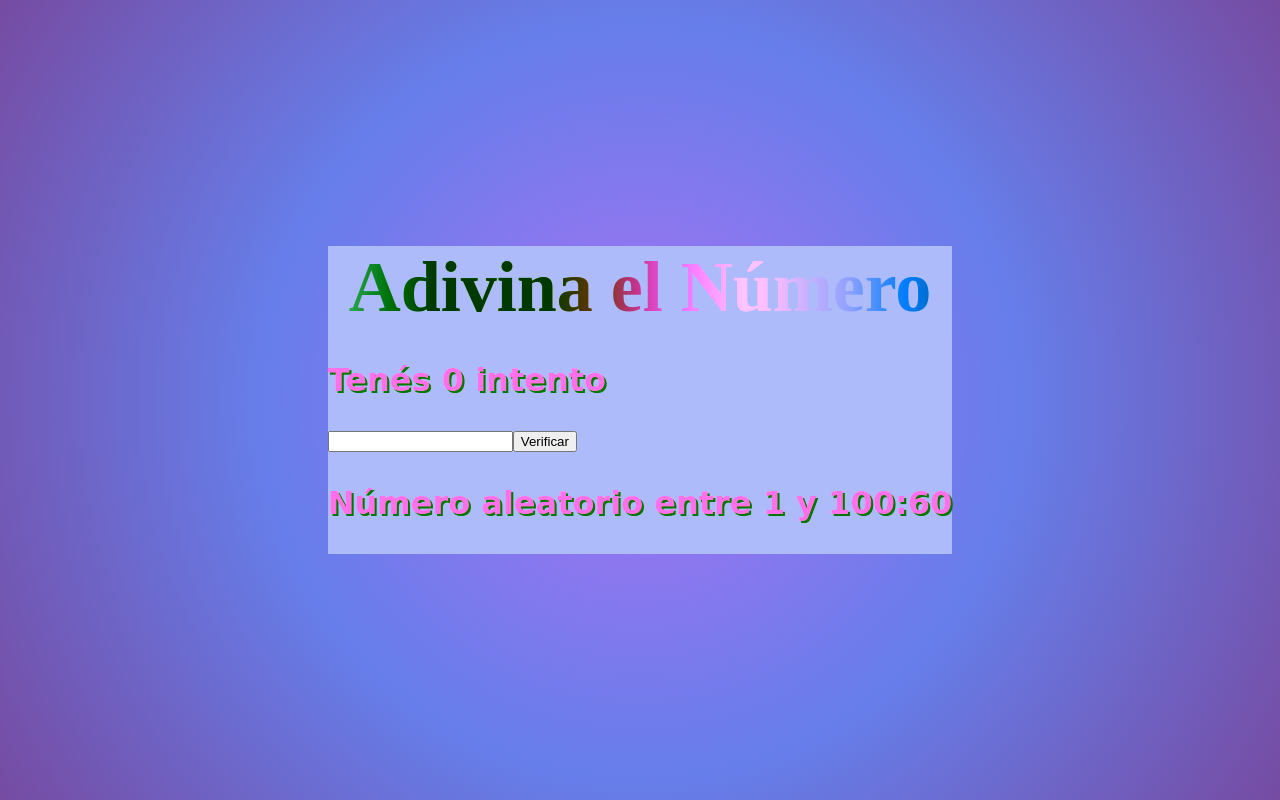
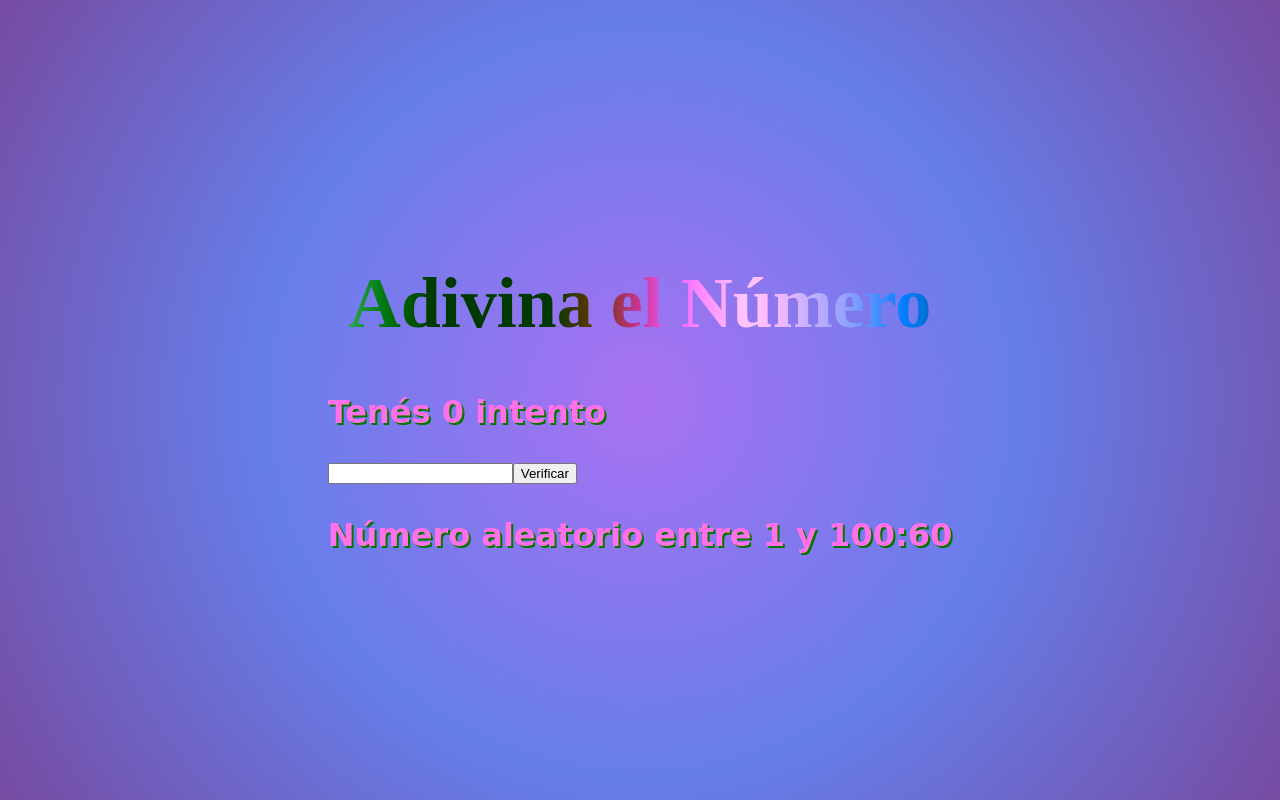
Before and after one commit to MateoMajlin/TP-Proyecto, a React (Create React App) app: page /Adivinanza in a window 1280 px wide. Built offline with nearby package versions, Linux system fonts and the light colour scheme.

Commit message:
Update App.css

```diff
--- a/src/App.css
+++ b/src/App.css
@@ -1,71 +1,42 @@
-body{
-
-margin: 0ig;
-
+body {
+  font-family: 'Arial', sans-serif;
+  background-color: #f2f2f2;
+  margin: 0;
 }
 
-h1{
-
-text-align: center;
-
-background-color: aquamarine;
-
-margin-top: 0;
-
-margin-bottom: 0;
-
+.superior {
+  background-color: #333;
+  color: white;
+  padding: 10px;
+  display: flex;
+  justify-content: space-around;
 }
 
-div{
-
-background: burlywood;
-
-margin: 0px;
-
+.top {
+  margin: 0;
 }
 
-div.juego{
-
-border: 5px solid black;
-
-background-color: white;
-
-display: inline-block;
-
-margin: 10px;
-
-width: 100px;
-
-height: 100px;
-
-text-align: auto;
-
+h1 {
+  text-align: center;
+  color: #333;
 }
 
-.juego img{
-
-width: 100%;
-
-height: auto;
-
-display: block;
-
+.etiqueta {
+  margin-top: 20px;
 }
 
-.etiqueta{
-
-background-color: grey;
-
-margin-top: 0;
-
+.juego {
+  margin: 10px;
 }
 
-.superior{
+.juego img {
+  width: 100%;
+  height: auto;
+  border-radius: 10px;
+  box-shadow: 0 4px 8px rgba(0, 0, 0, 0.1);
+  transition: transform 0.3s;
+}
 
-display: flex;
-
-justify-content: space-between;
-
-background-color: rgb(196, 69, 80);
-
+.juego img:hover {
+  transform: scale(1.1);
 }
```
